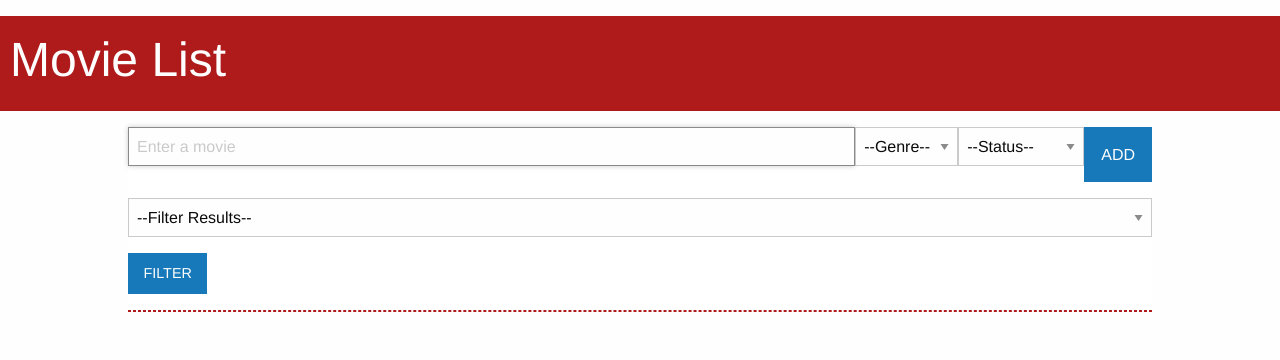
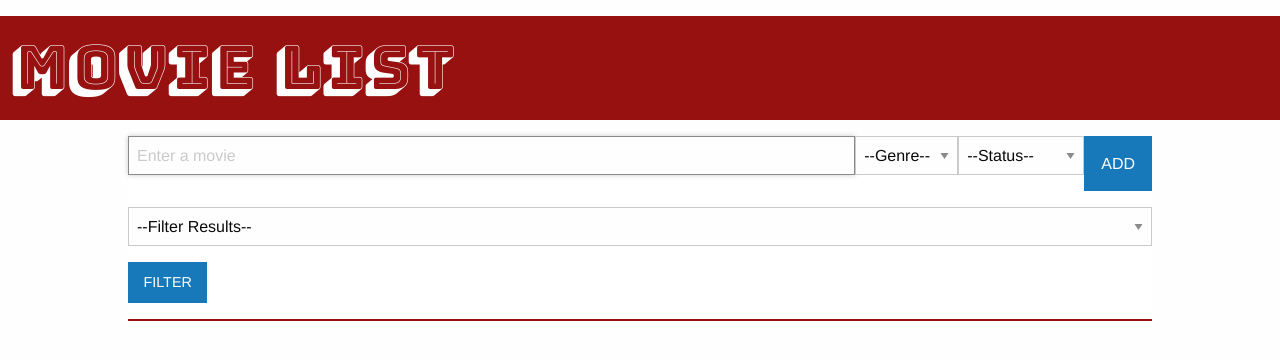
Before and after one commit to coe6/movie-list-2, a plain HTML site: page index.html in a window 1280 px wide. Drawn offline with nearby package versions, Linux system fonts and the light colour scheme.

```diff
--- a/app.css
+++ b/app.css
@@ -1,4 +1,4 @@
-@import 'https://fonts.googleapis.com/css?family=Bungee+Shade';
+@import url('https://fonts.googleapis.com/css?family=Bungee+Shade');
 
 main {
     width: 80%;
@@ -6,15 +6,24 @@ main {
     margin: 1rem auto;
   }
 
-header {
-    font-family: 'Bungee Shade', cursive, sans-serif;
-    background-color: rgb(175, 27, 27);
+h1 {
+    font-family: 'Bungee Shade', cursive;
+    background-color: rgb(152, 17, 17);
     padding: 10px;
     font-size: 60px;
     color: white;
     position: relative;
     margin: 1rem auto;
     text-align: left;
+}
+
+.movie {
+    padding: 10px;
+}
+
+.actions.button-group {
+    white-space: nowrap;
+    margin-bottom: 0;
 }
 
 .movieName {
@@ -34,7 +43,7 @@ ul.movieList {
 }
 
 ul {
-    border: 1px dashed rgb(175, 27, 27);
+    border: 1px solid rgb(152, 17, 17);
 }
 
 .fav {
--- a/app.js
+++ b/app.js
@@ -59,6 +59,7 @@ const app = {
         } else {
             listItem.classList.remove('fav')
         }
+        console.log(movie)
     },
 
     deleteItem(movie, ev) {
--- a/index.html
+++ b/index.html
@@ -51,6 +51,7 @@
 
         <div class="filter">
             <form class="filterMovie" id="filterMovie">
+                <div class="filterForm">
                 <select name="filter">
                         <option value="" selected disabled hidden>--Filter Results--</option>
                         <option value="noFilter">--No Filter--</option>
@@ -66,13 +67,14 @@
                             type="submit"
                             >FILTER</button>
                         </div>
+                </div>
         </form>
         </div>
 
         <ul id="movieList" class="no-bullet" class="movieList">
             <li class="template movie grid-x align-middle">
                 <span class="movieName auto cell"></span>
-                <span class="actions shrink cell">
+                <span class="actions button-group shrink cell">
                     <button type="button" class="fav warning button">★</button>
                     <button type="button" class="button">⬆</button>
                     <button type="button" class="button">⬇</button>
```
